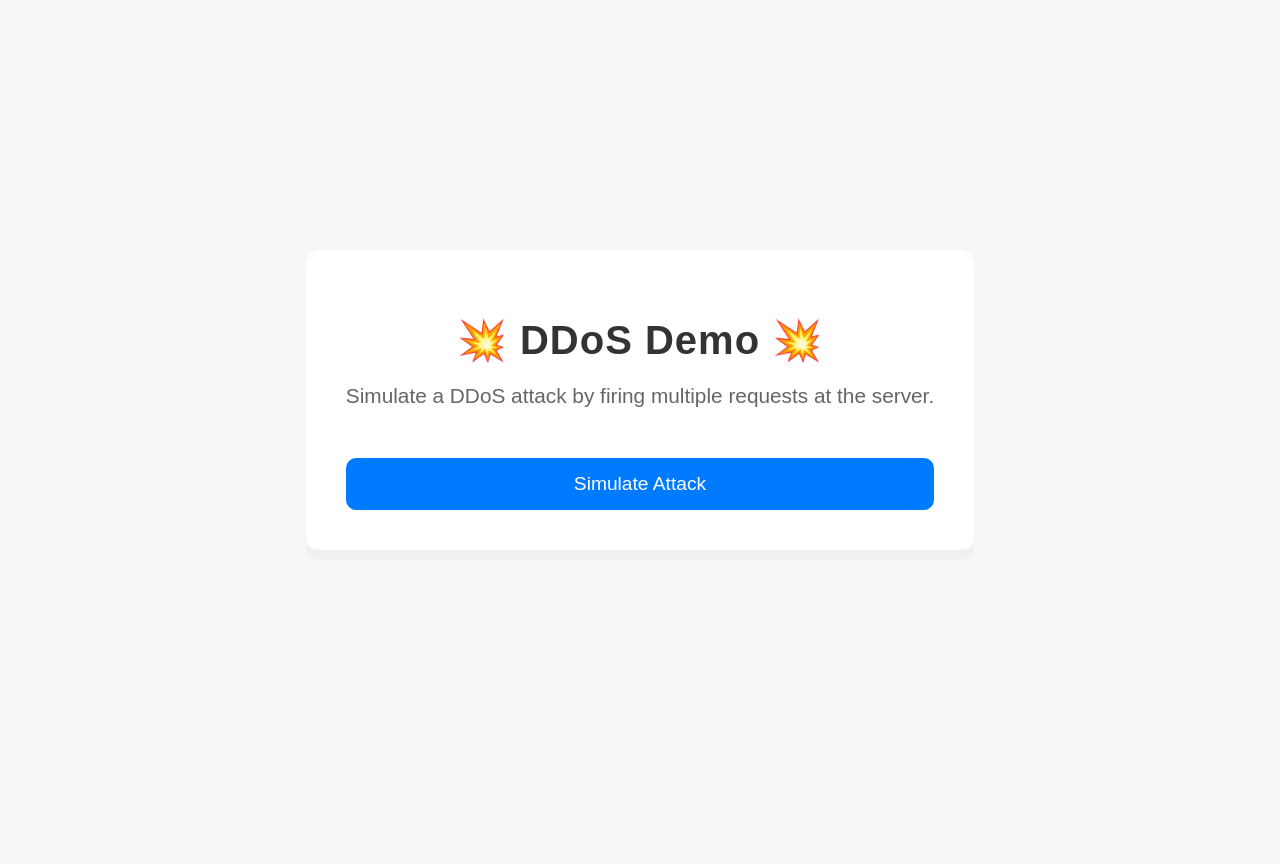
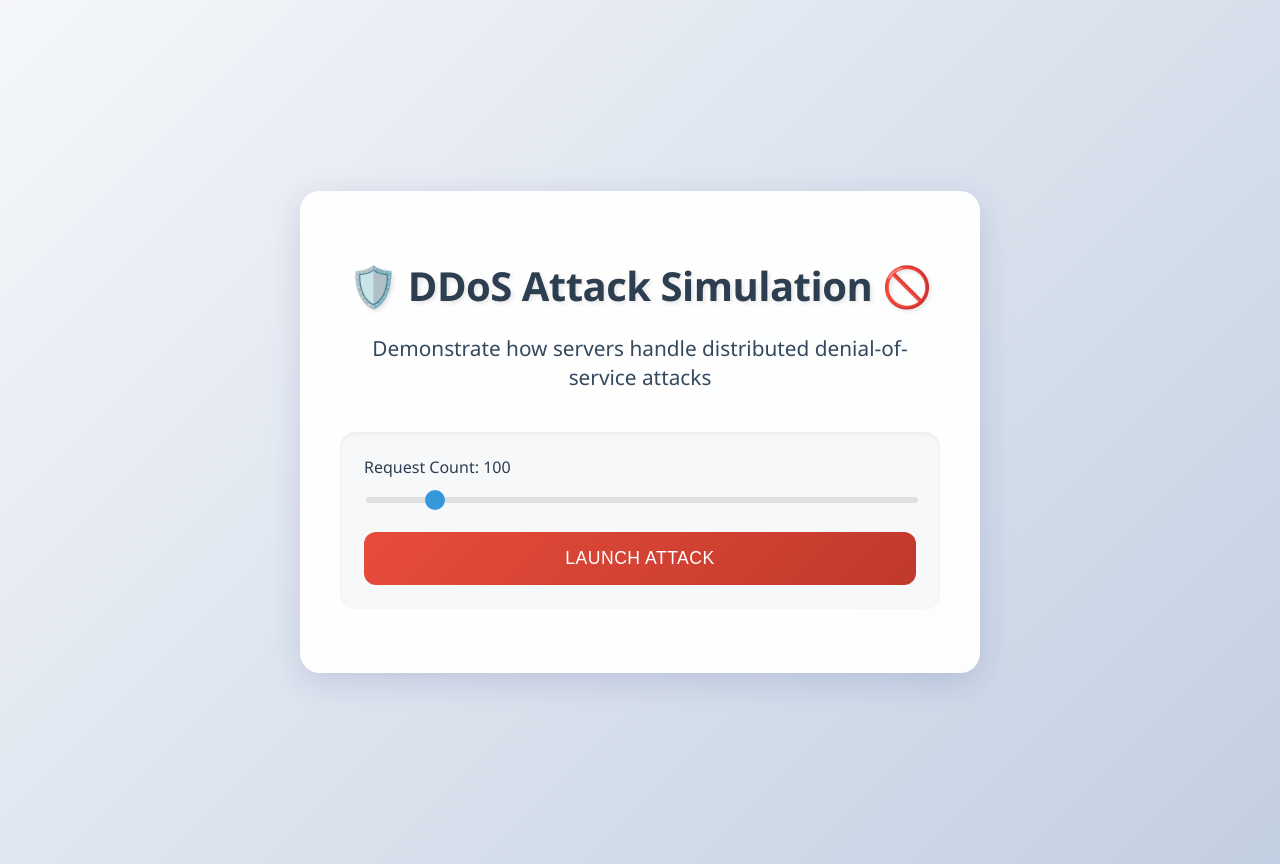
Before and after one commit to Shaban-Eissa/Web-Application-Security-101, a React (Vite) app in the folder client/: page / in a window 1280 px wide. Before the commit the page ends 800 px from the top, so only its background shows below. Built offline with nearby package versions, Linux system fonts and the light colour scheme.

Commit message:
feat(ddos): enhance DDoS demo UI and functionality

```diff
--- a/client/src/App.css
+++ b/client/src/App.css
@@ -1,88 +1,188 @@
+/* Base styles */
 body {
   margin: 0;
   padding: 0;
-  display: flex;
-  justify-content: center;
-  align-items: center;
-  background-color: #f7f7f7;
-  font-family: Arial, sans-serif;
-  text-align: center;
-  height: 100vh;
+  min-height: 100vh;
+  background: linear-gradient(135deg, #f5f7fa 0%, #c3cfe2 100%);
+  font-family: 'Segoe UI', Arial, sans-serif;
+  overflow-y: auto;
+  color: #333;
 }
 
 .container {
+  min-height: 100vh;
+  padding: 2rem;
   display: flex;
+  align-items: center;
   justify-content: center;
-  align-items: center;
-  width: 100%;
-  height: 100vh;
-  background-color: #f7f7f7;
 }
 
 .content-box {
-  background-color: #ffffff;
-  padding: 40px;
-  border-radius: 12px;
-  box-shadow: 0 10px 3px rgba(0, 0, 0, 0.03);
+  background: rgba(255, 255, 255, 0.95);
+  padding: 2.5rem;
+  border-radius: 20px;
+  box-shadow: 0 8px 32px 0 rgba(31, 38, 135, 0.15);
+  backdrop-filter: blur(4px);
   width: 100%;
   max-width: 600px;
   text-align: center;
 }
 
 .heading-container {
-  margin-bottom: 30px;
+  margin-bottom: 2.5rem;
 }
 
 h1 {
   font-size: 2.5rem;
-  color: #333;
-  margin-bottom: 15px;
+  color: #2c3e50;
+  margin-bottom: 1rem;
   font-weight: 600;
-  letter-spacing: 1px;
+  letter-spacing: -0.5px;
+  text-shadow: 2px 2px 4px rgba(0, 0, 0, 0.1);
 }
 
 .subtitle {
   font-size: 1.3rem;
-  color: #666;
-  margin-bottom: 25px;
+  color: #34495e;
+  line-height: 1.4;
+}
+
+.control-panel {
+  background: rgba(247, 248, 249, 0.95);
+  padding: 1.5rem;
+  border-radius: 15px;
+  margin-bottom: 1.5rem;
+  box-shadow: inset 0 2px 4px rgba(0, 0, 0, 0.05);
+}
+
+.slider-container {
+  margin-bottom: 1.5rem;
+  text-align: left;
+}
+
+.slider-container label {
+  display: block;
+  margin-bottom: 0.5rem;
+  color: #2c3e50;
+  font-weight: 500;
+}
+
+input[type="range"] {
+  width: 100%;
+  height: 6px;
+  background: #e0e0e0;
+  border-radius: 3px;
+  outline: none;
+  -webkit-appearance: none;
+}
+
+input[type="range"]::-webkit-slider-thumb {
+  -webkit-appearance: none;
+  width: 20px;
+  height: 20px;
+  background: #3498db;
+  border-radius: 50%;
+  cursor: pointer;
+  transition: all 0.3s ease;
+}
+
+input[type="range"]::-webkit-slider-thumb:hover {
+  background: #2980b9;
+  transform: scale(1.1);
 }
 
 .button {
-  padding: 15px 25px;
-  background-color: #007bff;
+  width: 100%;
+  padding: 1rem;
+  background: linear-gradient(135deg, #e74c3c 0%, #c0392b 100%);
   color: white;
-  font-size: 1.2rem;
+  font-size: 1.1rem;
   border: none;
-  border-radius: 10px;
+  border-radius: 12px;
   cursor: pointer;
-  transition: background-color 0.3s;
-  width: 100%;
-  margin-top: 20px;
+  font-weight: 500;
+  text-transform: uppercase;
+  letter-spacing: 0.5px;
+  transition: all 0.3s ease;
 }
 
-.button:hover {
-  background-color: #0056b3;
+.button:hover:not(:disabled) {
+  transform: translateY(-2px);
+  box-shadow: 0 5px 15px rgba(0, 0, 0, 0.2);
+  background: linear-gradient(135deg, #c0392b 0%, #a93226 100%);
 }
 
-.button:active {
-  background-color: #004085;
+.button:disabled {
+  opacity: 0.7;
+  cursor: not-allowed;
+}
+
+.button.attacking {
+  background: linear-gradient(135deg, #7f8c8d 0%, #95a5a6 100%);
+  animation: pulse 2s infinite;
+}
+
+@keyframes pulse {
+  0% { transform: scale(1); }
+  50% { transform: scale(0.98); }
+  100% { transform: scale(1); }
 }
 
 .info-box {
-  margin-top: 20px;
-  padding: 15px;
-  background-color: rgba(206, 206, 206, 0.84);
-  border-radius: 8px;
-  color: rgb(0, 0, 0);
-  font-size: 0.9rem;
+  margin-top: 2rem;
+  padding: 1.5rem;
+  background: rgba(247, 248, 249, 0.95);
+  border-radius: 12px;
+  color: #2c3e50;
+  font-size: 1rem;
   text-align: left;
+  box-shadow: 0 4px 6px rgba(0, 0, 0, 0.05);
+  border-left: 4px solid #3498db;
+}
+
+.info-title {
+  margin: 0 0 1rem 0;
+  color: #2c3e50;
+  font-size: 1.2rem;
 }
 
 .info-text {
   margin: 0;
-  line-height: 1.5;
+  line-height: 1.6;
+  font-weight: 500;
 }
 
-.info-subtext {
-  color: rgb(0, 0, 0);
+.info-details {
+  margin-top: 1rem;
+  padding-top: 1rem;
+  border-top: 1px solid rgba(0, 0, 0, 0.1);
 }
+
+.info-list {
+  margin: 0.5rem 0 0 1.5rem;
+  padding: 0;
+}
+
+.info-list li {
+  margin-bottom: 0.5rem;
+  color: #34495e;
+}
+
+/* Responsive design */
+@media (max-width: 768px) {
+  .container {
+    padding: 1rem;
+  }
+
+  .content-box {
+    padding: 1.5rem;
+  }
+
+  h1 {
+    font-size: 2rem;
+  }
+
+  .subtitle {
+    font-size: 1.1rem;
+  }
+}
--- a/client/src/App.jsx
+++ b/client/src/App.jsx
@@ -1,51 +1,89 @@
 import { useState, useEffect } from "react";
-
 import "./App.css";
 
 function App() {
   const [status, setStatus] = useState("");
+  const [requestCount, setRequestCount] = useState(100);
+  const [isAttacking, setIsAttacking] = useState(false);
 
-  const floodServer = () => {
-    // Fire 100 requests at the same time
-    const requests = Array.from({ length: 100 }, () =>
-      fetch("http://localhost:5000/api/data").then((response) => {
-        if (response.status === 429) {
-          setStatus("Too many requests, please try again later.");
-        }
-      })
+  const floodServer = async () => {
+    setIsAttacking(true);
+    setStatus("Initiating DDoS simulation...");
+
+    const requests = Array.from({ length: requestCount }, () =>
+      fetch("http://localhost:5000/api/data")
+        .then((response) => {
+          if (response.status === 429) {
+            return "rate-limited";
+          }
+          return "success";
+        })
+        .catch(() => "failed")
     );
 
-    // Wait for all requests to finish
-    Promise.all(requests);
+    const results = await Promise.all(requests);
+    const failedCount = results.filter(r => r === "failed").length;
+    const limitedCount = results.filter(r => r === "rate-limited").length;
+
+    if (failedCount > 50) {
+      setStatus("Server overwhelmed! Most requests failed to reach the target.");
+    } else if (limitedCount > 50) {
+      setStatus("Rate limiting detected! Server is protecting against the attack.");
+    } else {
+      setStatus("Server withstood the attack. Try increasing the request count.");
+    }
+    setIsAttacking(false);
   };
 
   return (
     <div className="container">
       <div className="content-box">
         <div className="heading-container">
-          <h1>💥 DDoS Demo 💥</h1>
+          <h1>🛡️ DDoS Attack Simulation 🚫</h1>
           <p className="subtitle">
-            Simulate a DDoS attack by firing multiple requests at the server.
+            Demonstrate how servers handle distributed denial-of-service attacks
           </p>
         </div>
 
-        {status ? (
+        <div className="control-panel">
+          <div className="slider-container">
+            <label htmlFor="requestCount">Request Count: {requestCount}</label>
+            <input
+              type="range"
+              id="requestCount"
+              min="50"
+              max="500"
+              step="50"
+              value={requestCount}
+              onChange={(e) => setRequestCount(Number(e.target.value))}
+            />
+          </div>
+
+          <button
+            onClick={floodServer}
+            className={`button ${isAttacking ? 'attacking' : ''}`}
+            disabled={isAttacking}
+          >
+            {isAttacking ? 'Attacking...' : 'Launch Attack'}
+          </button>
+        </div>
+
+        {status && (
           <div className="info-box">
-            <p className="info-text">
-              {status}
-              <br />
-              <span>
-                The server is limiting the rate of incoming requests to prevent
-                overload.
-              </span>
-            </p>
+            <h3 className="info-title">Attack Status</h3>
+            <p className="info-text">{status}</p>
+            <div className="info-details">
+              <p className="info-subtext">
+                This demo simulates a DDoS attack by sending multiple concurrent requests.
+                The server may:
+              </p>
+              <ul className="info-list">
+                <li>Become overwhelmed and fail</li>
+                <li>Implement rate limiting</li>
+                <li>Handle the load successfully</li>
+              </ul>
+            </div>
           </div>
-        ) : (
-          <>
-            <button onClick={floodServer} className="button">
-              Simulate Attack
-            </button>
-          </>
         )}
       </div>
     </div>
```
